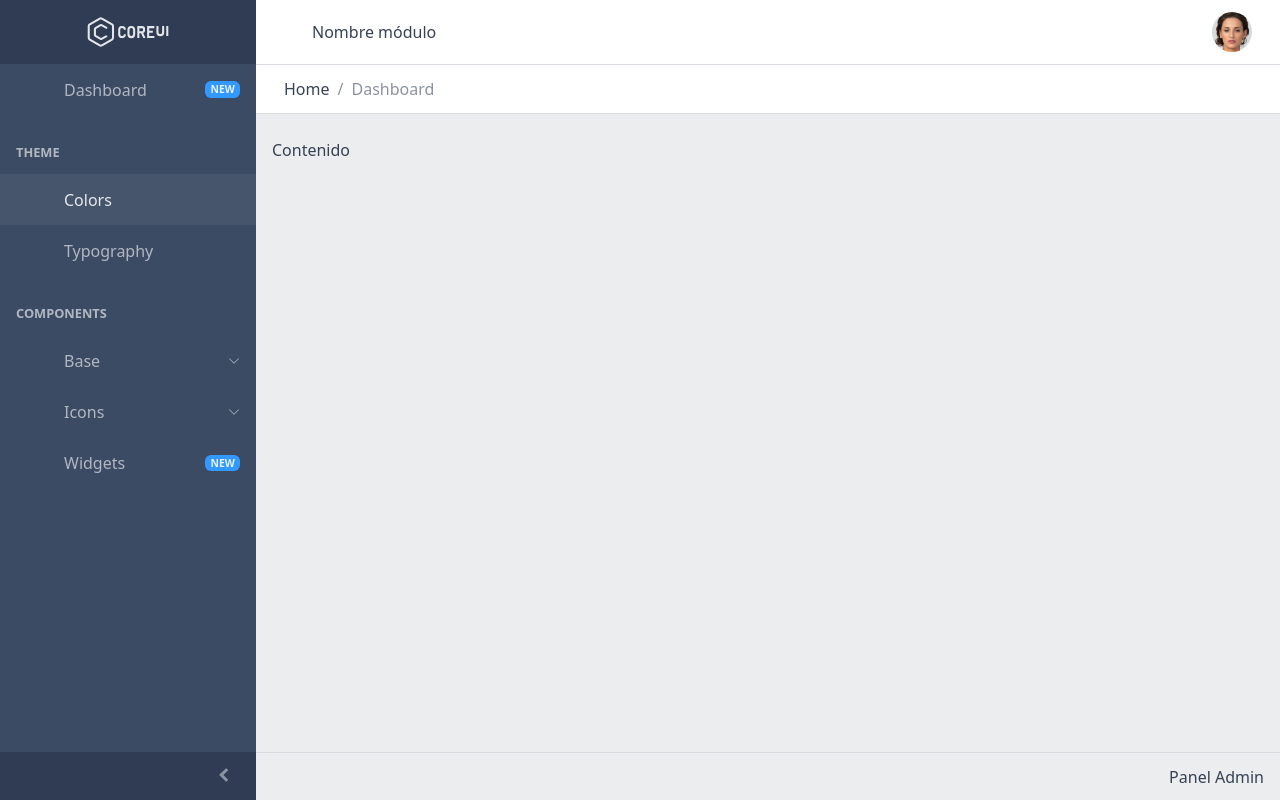
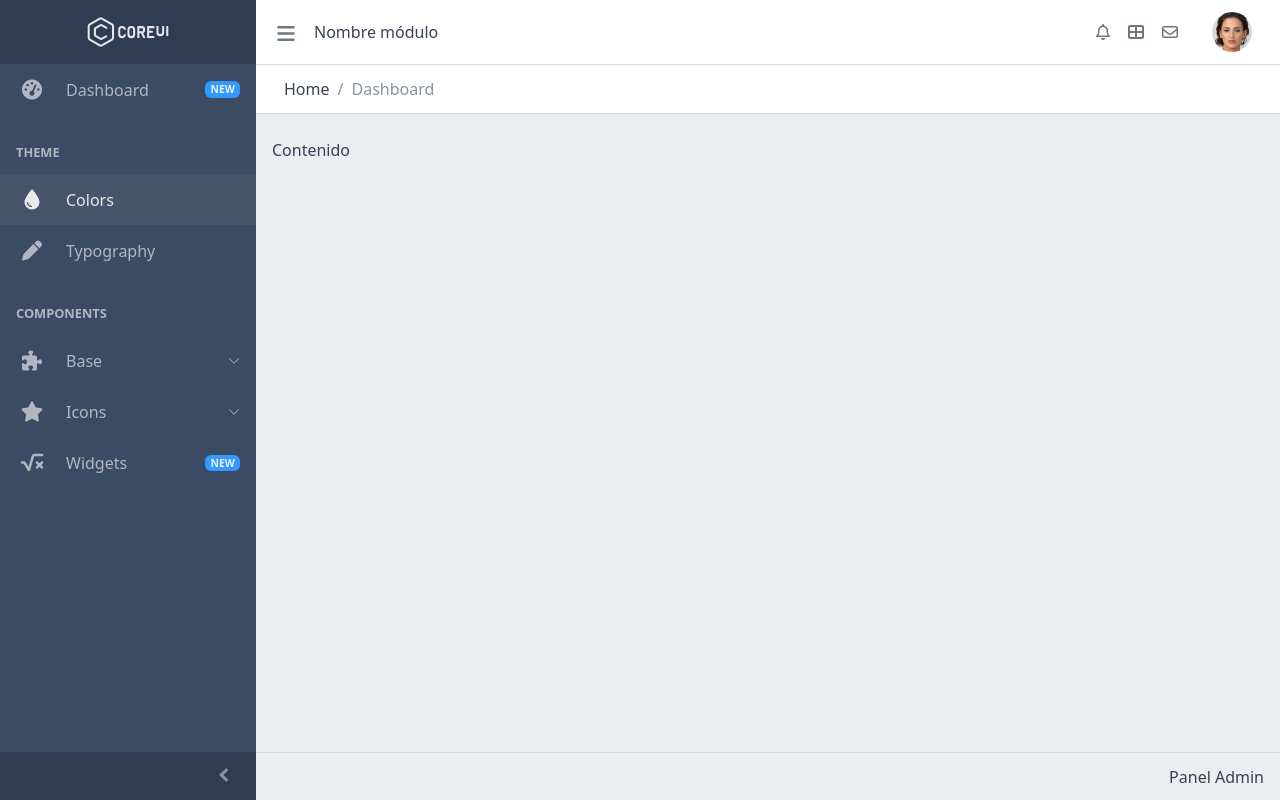
Before and after one commit to LARH1/panel_admin_vue3, a Vue app: page / in a window 1280 px wide. Built offline with nearby package versions, Linux system fonts and the light colour scheme.

Commit message:
STYLE[Application]: Cambia librería de iconos
- Se cambia la librería de iconos por defecto, por Font Awesome v6.3.0
- Se agrega un margin-right global a los iconos de FAI, de 5px

```diff
--- /dev/null
+++ b/public/css/custom.css
@@ -0,0 +1,9 @@
+/* icons */
+.fa-solid,
+.fa-regular {
+  margin-right: 2px;
+}
+
+.svg-inline--fa {
+  margin-right: 5px;
+}
--- a/public/index.html
+++ b/public/index.html
@@ -6,8 +6,11 @@
     <meta name="viewport" content="width=device-width,initial-scale=1.0">
     <link rel="icon" href="<%= BASE_URL %>favicon.ico">
     <title>Panel Admin</title>
+    <!-- Font awesome -->
+    <script src="https://kit.fontawesome.com/db9930c3f3.js" crossorigin="anonymous"></script>
     <!-- Admin template style-->
     <link href="css/template.css" rel="stylesheet">
+    <link href="css/custom.css" rel="stylesheet">
   </head>
   <body>
     <noscript>
--- a/src/modules/app/components/GeneralActions.vue
+++ b/src/modules/app/components/GeneralActions.vue
@@ -8,25 +8,19 @@
             <div class="fw-semibold">Account</div>
         </div>
         <a class="dropdown-item" href="#">
-            <svg class="icon me-2">
-                <use xlink:href="vendors/@coreui/icons/svg/free.svg#cil-bell"></use>
-            </svg>
+            <i class="fa-regular fa-bell"></i>
             Updates<span class="badge badge-sm bg-info ms-2">42</span>
         </a>
         <div class="dropdown-header bg-light py-2">
             <div class="fw-semibold">Settings</div>
         </div>
         <a class="dropdown-item" href="#">
-            <svg class="icon me-2">
-                <use xlink:href="vendors/@coreui/icons/svg/free.svg#cil-user"></use>
-            </svg>
+            <i class="fa-regular fa-user"></i>
             Profile
         </a>
         <div class="dropdown-divider"></div>
         <a class="dropdown-item" href="#">
-            <svg class="icon me-2">
-                <use xlink:href="vendors/@coreui/icons/svg/free.svg#cil-lock-locked"></use>
-            </svg>
+            <i class="fa-solid fa-lock"></i>
             Lock Account
         </a>
     </div>
--- a/src/modules/app/components/QuickActions.vue
+++ b/src/modules/app/components/QuickActions.vue
@@ -1,23 +1,17 @@
 <template>
 <li class="nav-item">
     <a class="nav-link" href="#">
-        <svg class="icon icon-lg">
-            <use xlink:href="vendors/@coreui/icons/svg/free.svg#cil-bell"></use>
-        </svg>
+        <i class="fa-regular fa-bell"></i>
     </a>
 </li>
 <li class="nav-item">
     <a class="nav-link" href="#">
-        <svg class="icon icon-lg">
-            <use xlink:href="vendors/@coreui/icons/svg/free.svg#cil-list-rich"></use>
-        </svg>
+        <i class="fa-solid fa-table-cells-large"></i>
     </a>
 </li>
 <li class="nav-item">
     <a class="nav-link" href="#">
-        <svg class="icon icon-lg">
-            <use xlink:href="vendors/@coreui/icons/svg/free.svg#cil-envelope-open"></use>
-        </svg>
+        <i class="fa-regular fa-envelope"></i>
     </a>
 </li>
 </template>
--- a/src/modules/app/components/SideBar.vue
+++ b/src/modules/app/components/SideBar.vue
@@ -1,35 +1,27 @@
 <template>
 <li class="nav-item">
     <a class="nav-link" href="index.html">
-        <svg class="nav-icon">
-            <use xlink:href="vendors/@coreui/icons/svg/free.svg#cil-speedometer"></use>
-        </svg>
+        <i class="fa-solid fa-gauge-high nav-icon"></i>
         Dashboard<span class="badge badge-sm bg-info ms-auto">NEW</span>
     </a>
 </li>
 <li class="nav-title">Theme</li>
 <li class="nav-item">
     <a class="nav-link" href="">
-        <svg class="nav-icon">
-            <use xlink:href="vendors/@coreui/icons/svg/free.svg#cil-drop"></use>
-        </svg>
+        <i class="fa-solid fa-droplet nav-icon"></i>
         Colors
     </a>
 </li>
 <li class="nav-item">
     <a class="nav-link" href="typography.html">
-        <svg class="nav-icon">
-            <use xlink:href="vendors/@coreui/icons/svg/free.svg#cil-pencil"></use>
-        </svg>
+        <i class="fa-solid fa-pen nav-icon"></i>
         Typography
     </a>
 </li>
 <li class="nav-title">Components</li>
 <li class="nav-group">
     <a class="nav-link nav-group-toggle" href="#">
-        <svg class="nav-icon">
-            <use xlink:href="vendors/@coreui/icons/svg/free.svg#cil-puzzle"></use>
-        </svg>
+        <i class="fa-solid fa-puzzle-piece nav-icon"></i>
         Base
     </a>
     <ul class="nav-group-items">
@@ -40,9 +32,7 @@
 </li>
 <li class="nav-group">
     <a class="nav-link nav-group-toggle" href="#">
-        <svg class="nav-icon">
-            <use xlink:href="vendors/@coreui/icons/svg/free.svg#cil-star"></use>
-        </svg>
+        <i class="fa-solid fa-star nav-icon"></i>
         Icons
     </a>
     <ul class="nav-group-items">
@@ -52,9 +42,7 @@
 </li>
 <li class="nav-item">
     <a class="nav-link" href="widgets.html">
-        <svg class="nav-icon">
-            <use xlink:href="vendors/@coreui/icons/svg/free.svg#cil-calculator"></use>
-        </svg>
+        <i class="fa-solid fa-square-root-variable nav-icon"></i>
         Widgets<span class="badge badge-sm bg-info ms-auto">NEW</span>
     </a>
 </li>
--- a/src/modules/app/pages/Layout.vue
+++ b/src/modules/app/pages/Layout.vue
@@ -19,9 +19,7 @@
     <header class="header header-sticky mb-4">
         <div class="container-fluid">
             <button class="header-toggler px-md-0 me-md-3" type="button" onclick="coreui.Sidebar.getInstance(document.querySelector('#sidebar')).toggle()">
-                <svg class="icon icon-lg">
-                    <use xlink:href="vendors/@coreui/icons/svg/free.svg#cil-menu"></use>
-                </svg>
+                <i class="fa-solid fa-bars icon icon-lg"></i>
             </button>
             <!-- Brand mobile -->
             <a class="header-brand d-md-none" href="#">
```
